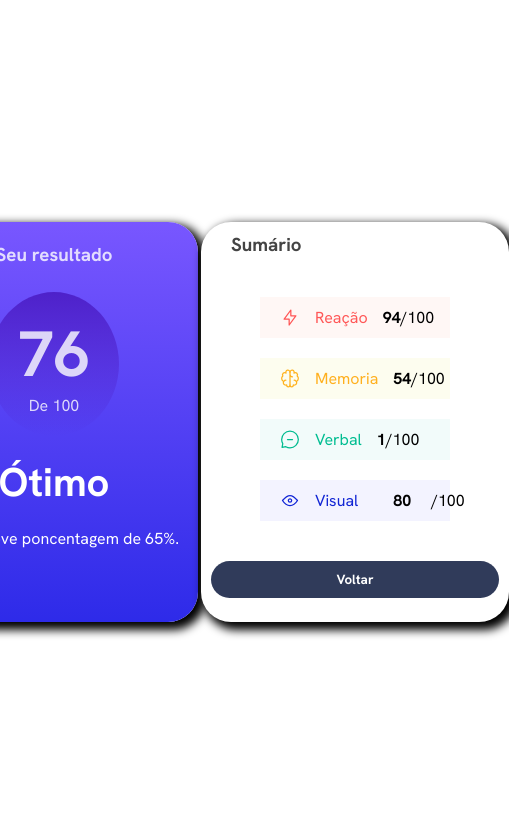
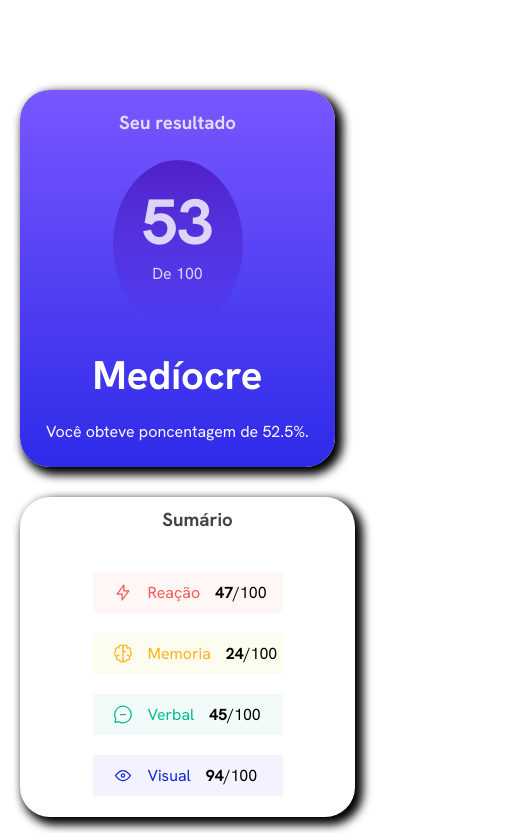
Before and after one commit to ggvictor/resumo-de-resultado, a plain HTML site: page results-summary-component-main/index.html in a window 390 px wide. Both pictures are taken after a click on the button "Sortear". Shown: the top 833 px of the page, 509 px wide, since content can reach past the window. Drawn offline with Linux system fonts and the light colour scheme.

Commit message:
finalizado

```diff
--- a/results-summary-component-main/css/style.css
+++ b/results-summary-component-main/css/style.css
@@ -6,9 +6,10 @@
 }
 body{
     overflow: hidden;
+    height: 10vh;
 }
 div.container{
-    height: 100vh;
+   height: 90vh;
     display: flex;
     flex-direction: column;
     justify-content: center;
@@ -178,6 +179,7 @@ div.result-number{
     font-weight: bold;
     background-color: hsl(224, 30%, 27%);
     transition: 1s;
+
  }
  .summary button:hover{
     color: hsl(224, 30%, 27%);
@@ -189,3 +191,61 @@ div.result-number{
 .summary-number{
     font-weight: bolder;
 }
+.attribution{
+   margin-top: 20px;
+}
+
+
+/* responsivo */
+
+@media (max-width:650px){
+   body{
+      overflow: scroll;
+      height: 100vh;
+  }
+   div.draw{
+      display: flex;
+      width: 90%;
+      height: auto;
+      gap: 10px;
+
+  }
+  div.result{
+   display: none;
+   flex-direction: column ;
+   height: 600px;
+   width: 350px;
+   border-radius: 30px;
+   position: static;
+   transition:1s;
+}
+.summary {
+   position: static;
+   width: 90%;
+   height: 300px;
+   margin-top: 20px;
+ }
+ div.result-div{
+   width: 90%;
+   margin: 10px 0;
+ }
+ .summary h3{
+   text-align: center;
+   margin-left:20px;
+   font-weight: bold;
+   color:#444;
+   margin-bottom: 40px;
+}
+.result-div p{
+   color:white;
+   padding-bottom: 25px;
+   text-align:center;
+}
+div.draw button{
+   margin-bottom: 20px;
+}
+.attribution{
+   margin-top: 200px;
+}
+
+}
--- a/results-summary-component-main/index.html
+++ b/results-summary-component-main/index.html
@@ -47,41 +47,20 @@
           <div class="summary-result" id="visual">
             <img src="assets/images/icon-visual.svg" alt="simbolo">
             <p>Visual </p>
-            <span><span class="summary-number" id="visual">80</span>/100</span>
+            <span><span class="summary-number" id="visual-number">80</span>/100</span>
           </div>
+          </div>
+          <button id="voltar" >Voltar</button>
         </div>
 
-        <button id="voltar">Voltar</button>
       </div>
+
     </div>
+
   </div>
-
-  <!-- Your Result
-  76
-  of 100
-
-  Great
-  You scored higher than 65% of the people who have taken these tests.
-
-  Summary
-
-  Reaction
-  80 / 100
-
-  Memory
-  92 / 100
-
-  Verbal
-  61 / 100
-
-  Visual
-  72 / 100
-
-  Continue -->
-
-  <!-- <div class="attribution">
+  <div class="attribution">
     Challenge by <a href="https://www.frontendmentor.io?ref=challenge" target="_blank" rel="noopener">Frontend Mentor</a>.
-    Coded by <a href="#">Your Name Here</a>.
-  </div> -->
+    Coded by <a href="https://www.frontendmentor.io/profile/ggvictor" target="_blank" rel ="noopener">Victor rodrigues</a>.
+  </div>
 </body>
 </html>
--- a/results-summary-component-main/js/scripts.js
+++ b/results-summary-component-main/js/scripts.js
@@ -7,28 +7,61 @@ const reacaoNumerber = document.querySelector("#reacao-number");
 const memoriaNumerber = document.querySelector("#memoria-number");
 const verbalNumerber = document.querySelector("#verbal-number");
 const visualNumerber = document.querySelector("#visual-number");
+const porcentagem = document.querySelector("#porcentagem");
+const number = document.querySelector("#number")
+const text = document.querySelector("#text")
 
-const resultados ={
-
-    reacao: Math.floor(Math.random()*100) +1,
-    memoria: Math.floor(Math.random()*100) +1,
-    verbal: Math.floor(Math.random()*100) +1,
-    visual: Math.floor(Math.random()*100) +1,
-
-};
-const reacao = resultados.reacao;
-const memoria = resultados.memoria;
-const verbal = resultados.verbal;
-const visual = resultados.visual;
 
 // funções
 
 function mudarResult() {
+
+   const reacao= Math.floor(Math.random()*100) +1;
+   const memoria= Math.floor(Math.random()*100) +1;
+   const verbal= Math.floor(Math.random()*100) +1;
+   const visual= Math.floor(Math.random()*100) +1;
+
+
     reacaoNumerber.innerHTML = reacao;
     memoriaNumerber.innerHTML = memoria;
     verbalNumerber.innerHTML = verbal;
     visualNumerber.innerHTML = visual;
+
+
+    // porcentagem
+    const total = 400;
+    const soma = reacao + memoria + verbal + visual;
+    const porcentagemCalc = (soma /total) * 100;
+    porcentagem.innerHTML = `${porcentagemCalc.toFixed(1)}%`;
+    const numberValue = porcentagemCalc.toFixed(0);
+    number.innerHTML = `${numberValue}`
+    console.log(soma)
+
+    // condições
+
+    if (numberValue >= 1 && numberValue <= 10) {
+        text.innerHTML = "Péssimo";
+    } else if (numberValue >= 11 && numberValue <= 20) {
+        text.innerHTML = "Muito ruim";
+    } else if (numberValue >= 21 && numberValue <= 30) {
+        text.innerHTML = "Ruim";
+    } else if (numberValue >= 31 && numberValue <= 40) {
+        text.innerHTML = "Quase lá";
+    } else if (numberValue >= 41 && numberValue <= 50) {
+        text.innerHTML = "Ok";
+    } else if (numberValue >= 51 && numberValue <= 60) {
+        text.innerHTML = "Medíocre";
+    } else if (numberValue >= 61 && numberValue <= 70) {
+        text.innerHTML = "Bom";
+    } else if (numberValue >= 71 && numberValue <= 80) {
+        text.innerHTML = "Muito bom";
+    } else if (numberValue >= 81 && numberValue <= 90) {
+        text.innerHTML = "Ótimo";
+    } else if (numberValue >= 91 && numberValue <= 100) {
+        text.innerHTML = "Incrível";
+    }
 };
+
 
 
 // eventos
@@ -36,6 +69,7 @@ buttonDraw.addEventListener("click",()=>{
     draw.style.display = "none";
     result.style.display = "flex";
     mudarResult();
+
 });
 buttonResult.addEventListener("click",()=>{
     draw.style.display = "flex";
```
